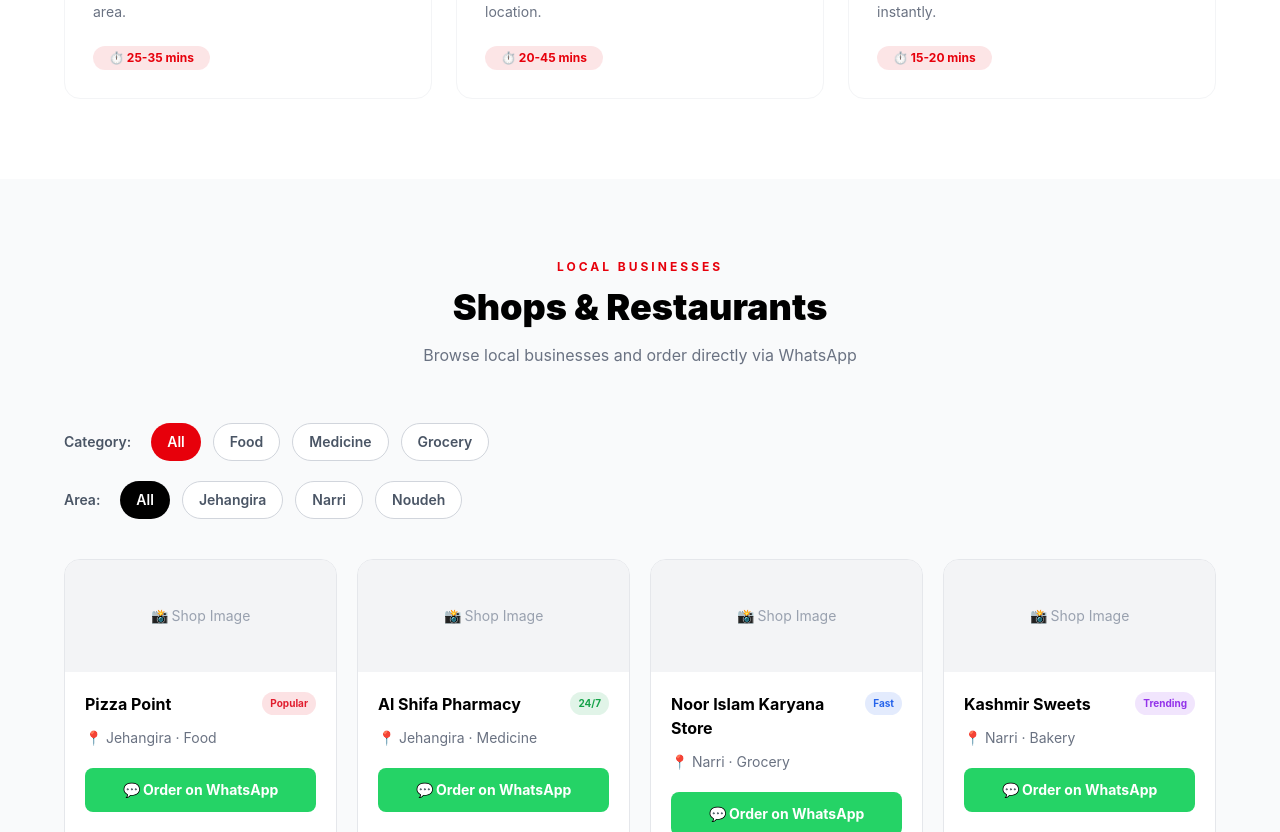
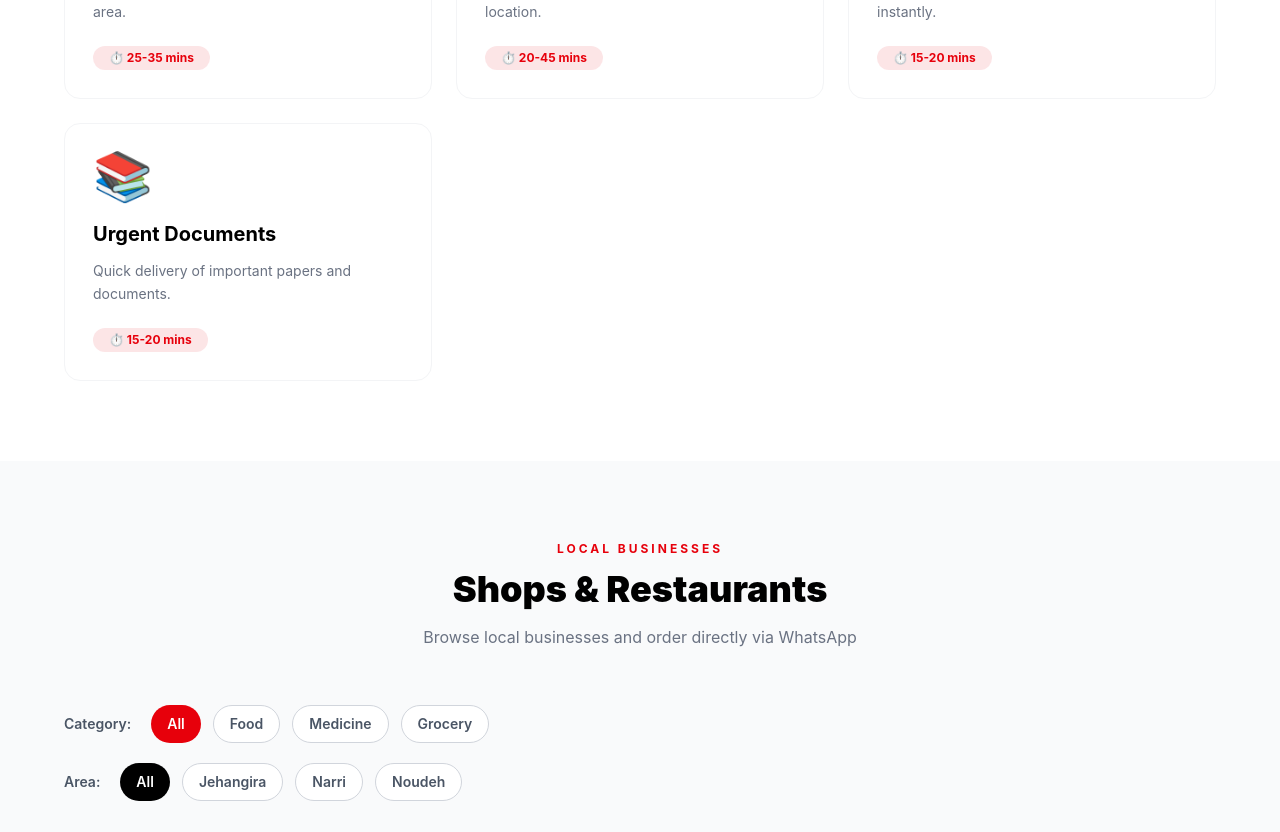
Before and after one commit to kashifraees374-svg/khyber-quick, a React (Vite) app: page / in a window 1280 px wide. Shown: the part 1968-2800 px from the top of the page. Built offline with nearby package versions, Linux system fonts and the light colour scheme.

Commit message:
updated website

```diff
--- /dev/null
+++ b/src/components/home/DeliveryProcess.jsx
@@ -0,0 +1,87 @@
+import {
+  ClipboardList,
+  Bike,
+  PackageCheck,
+  MapPinned,
+  CheckCircle2,
+} from "lucide-react";
+
+export default function DeliveryProcess() {
+  const STEPS = [
+    {
+      icon: <ClipboardList size={32} />,
+      title: "Book Order",
+      desc: "Place your order through WhatsApp.",
+    },
+    {
+      icon: <Bike size={32} />,
+      title: "Rider Assigned",
+      desc: "Nearest rider gets assigned instantly.",
+    },
+    {
+      icon: <PackageCheck size={32} />,
+      title: "Pickup",
+      desc: "Rider picks up your order safely.",
+    },
+    {
+      icon: <MapPinned size={32} />,
+      title: "Live Updates",
+      desc: "Track delivery progress in real time.",
+    },
+    {
+      icon: <CheckCircle2 size={32} />,
+      title: "Delivery Completed",
+      desc: "Fast and secure delivery to your doorstep.",
+    },
+  ];
+
+  return (
+    <section className="py-20 px-[5%] bg-black">
+      <div className="max-w-7xl mx-auto">
+
+        {/* Heading */}
+        <div className="text-center mb-16">
+          <p className="text-red-500 font-bold text-xs tracking-[3px] uppercase mb-3">
+            Delivery Process
+          </p>
+
+          <h2 className="text-3xl md:text-4xl font-black text-white">
+            How Khyber Quick Works
+          </h2>
+
+          <p className="text-gray-400 mt-4 max-w-2xl mx-auto">
+            Fast, simple and reliable delivery process from booking to delivery.
+          </p>
+        </div>
+
+        {/* Steps */}
+        <div className="grid md:grid-cols-5 gap-6">
+          {STEPS.map((step, i) => (
+            <div
+              key={i}
+              className="relative bg-[#111] border border-white/10 rounded-2xl p-6 text-center hover:border-red-500/40 transition"
+            >
+              {/* Step Number */}
+              <div className="absolute top-3 right-3 text-gray-700 font-black text-xl">
+                0{i + 1}
+              </div>
+
+              {/* Icon */}
+              <div className="w-16 h-16 mx-auto rounded-2xl bg-red-600/20 text-red-500 flex items-center justify-center mb-5">
+                {step.icon}
+              </div>
+
+              <h3 className="text-white font-bold text-lg mb-3">
+                {step.title}
+              </h3>
+
+              <p className="text-gray-400 text-sm leading-relaxed">
+                {step.desc}
+              </p>
+            </div>
+          ))}
+        </div>
+      </div>
+    </section>
+  );
+}
--- a/src/components/home/HeroSection.jsx
+++ b/src/components/home/HeroSection.jsx
@@ -61,10 +61,10 @@ export default function HeroSection() {
               FASTEST LOCAL DELIVERY
             </div>
 
-            <h1 className="text-4xl md:text-6xl font-black leading-tight text-white">
+            <h3 className="text-2xl md:text-6xl font-black leading-tight text-white">
               Fast Local Delivery <br />
               <span className="text-red-500">Across Your Area</span>
-            </h1>
+            </h3>
 
             <p className="text-gray-400 mt-6 text-lg leading-relaxed max-w-xl">
               Food, Grocery, Medicine, Parcels & Everything Delivered Fast.
@@ -109,7 +109,7 @@ export default function HeroSection() {
 
           {/* RIGHT SWIPER IMAGE */}
           <div className="flex justify-center">
-            <div className="relative w-[600px] h-[500px]">
+            <div className="relative w-[600px] h-[400px]">
               {/* glow */}
               <div className="absolute inset-0 bg-red-600/20 blur-3xl rounded-full" />
 
--- a/src/components/home/ServicesSection.jsx
+++ b/src/components/home/ServicesSection.jsx
@@ -34,6 +34,12 @@ const SERVICES = [
     icon: "🥤",
     title: "Beverages",
     desc: "Cold drinks, juices, tea and more delivered instantly.",
+    time: "15-20 mins",
+  },
+  {
+    icon: "📚",
+    title: "Urgent Documents",
+    desc: "Quick delivery of important papers and documents.",
     time: "15-20 mins",
   },
 ];
--- /dev/null
+++ b/src/components/home/WhyChooseUs.jsx
@@ -0,0 +1,83 @@
+import {
+  Clock3,
+  Wallet,
+  ShieldCheck,
+  PackageCheck,
+  MapPinned,
+  Headphones,
+} from "lucide-react";
+
+export default function WhyChooseUs() {
+  const FEATURES = [
+    {
+      icon: <Clock3 size={32} />,
+      title: "Fast Response",
+      desc: "Quick pickup and delivery across your area.",
+    },
+    {
+      icon: <Wallet size={32} />,
+      title: "Affordable Rates",
+      desc: "Budget-friendly delivery pricing for everyone.",
+    },
+    {
+      icon: <ShieldCheck size={32} />,
+      title: "Trusted Riders",
+      desc: "Professional and reliable delivery team.",
+    },
+    {
+      icon: <PackageCheck size={32} />,
+      title: "Safe Parcel Handling",
+      desc: "Your parcels are handled with care and safety.",
+    },
+    {
+      icon: <MapPinned size={32} />,
+      title: "Local Jehangira Network",
+      desc: "Serving Jehangira and surrounding areas fast.",
+    },
+    {
+      icon: <Headphones size={32} />,
+      title: "24/7 Customer Support",
+      desc: "We’re always available to help customers.",
+    },
+  ];
+
+  return (
+    <section className="py-20 px-[5%] bg-gray-100">
+      <div className="max-w-7xl mx-auto">
+
+        {/* Heading */}
+        <div className="text-center mb-14">
+          <p className="text-red-600 font-bold text-xs tracking-[3px] uppercase mb-3">
+            Why Choose Us
+          </p>
+
+          <h2 className="text-3xl md:text-4xl font-black text-black">
+            Trusted Local Delivery Service
+          </h2>
+        </div>
+
+        {/* Cards */}
+        <div className="grid sm:grid-cols-2 lg:grid-cols-3 gap-6">
+          {FEATURES.map((item, i) => (
+            <div
+              key={i}
+              className="bg-white rounded-2xl p-7 border border-gray-200 hover:border-red-500 hover:shadow-xl transition duration-300"
+            >
+              <div className="text-red-600 mb-5">
+                {item.icon}
+              </div>
+
+              <h3 className="text-xl font-bold text-black mb-3">
+                {item.title}
+              </h3>
+
+              <p className="text-gray-600 leading-relaxed text-sm">
+                {item.desc}
+              </p>
+            </div>
+          ))}
+        </div>
+      </div>
+    </section>
+  );
+}
--- a/src/components/layout/Footer.jsx
+++ b/src/components/layout/Footer.jsx
@@ -159,10 +159,8 @@ export default function Footer() {
       <div className="border-t border-gray-800 pt-6 text-sm text-gray-500 flex flex-col md:flex-row justify-between gap-3">
         <div className="flex flex-col gap-1 text-start">
           © {new Date().getFullYear()} Khyber Quick. All rights reserved.
-          <p>Food | Grocery | Parcels | Anything</p>
+          <p>| Food | Grocery | Parcels | Anything</p>
         </div>
-
-        <div>Khyber Quick Local Services Pvt. Ltd.</div>
       </div>
     </footer>
   );
--- a/src/pages/Home.jsx
+++ b/src/pages/Home.jsx
@@ -2,6 +2,8 @@ import HeroSection from "../components/home/HeroSection";
 import AreasSection from "../components/home/AreasSection";
 import ServicesSection from "../components/home/ServicesSection";
 import DirectorySection from "../components/home/DirectorySection";
+import WhyChooseUs from "../components/home/WhyChooseUs";
+import DeliveryProcess from "../components/home/DeliveryProcess";
 import AboutSection from "../components/home/AboutSection";
 
 
@@ -11,6 +13,8 @@ export default function Home() {
       <HeroSection />
       <ServicesSection />
       <DirectorySection />
+      <WhyChooseUs />
+      <DeliveryProcess />
       <AreasSection />
       <AboutSection />
 
```
